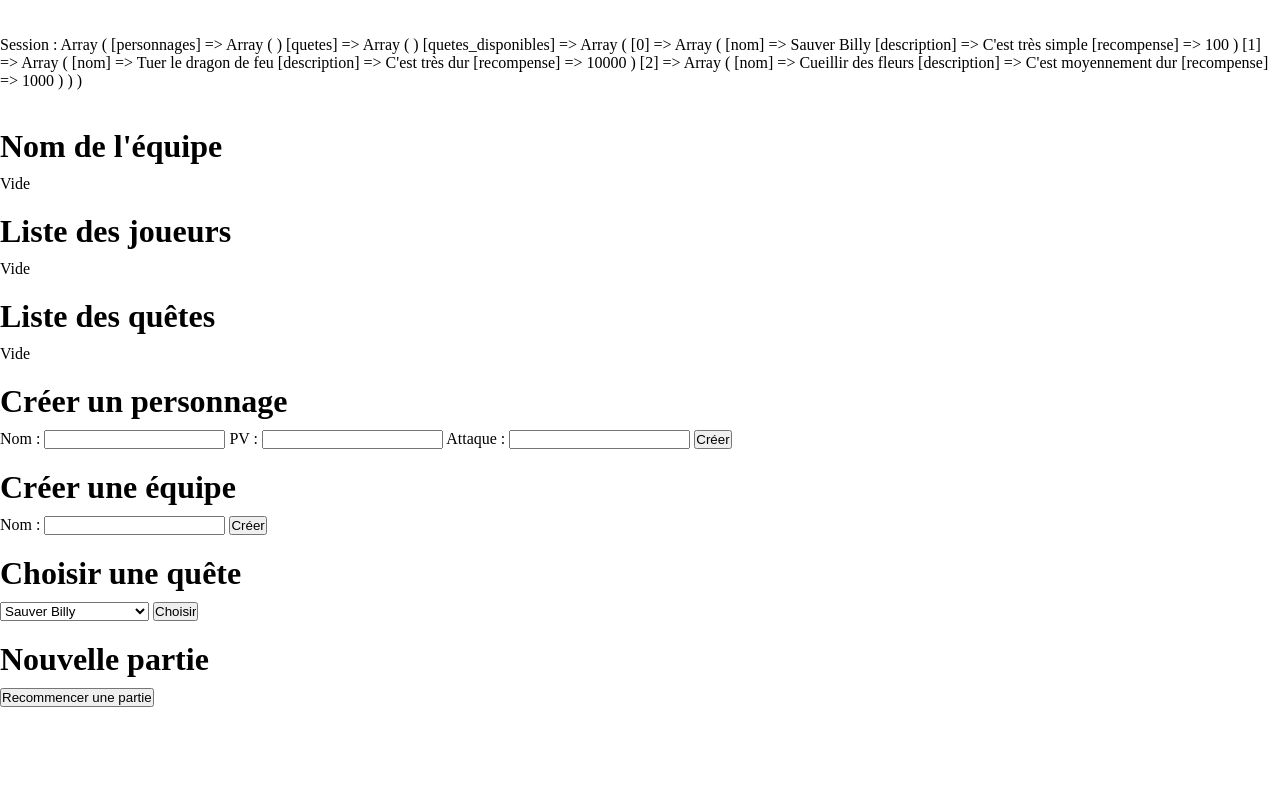
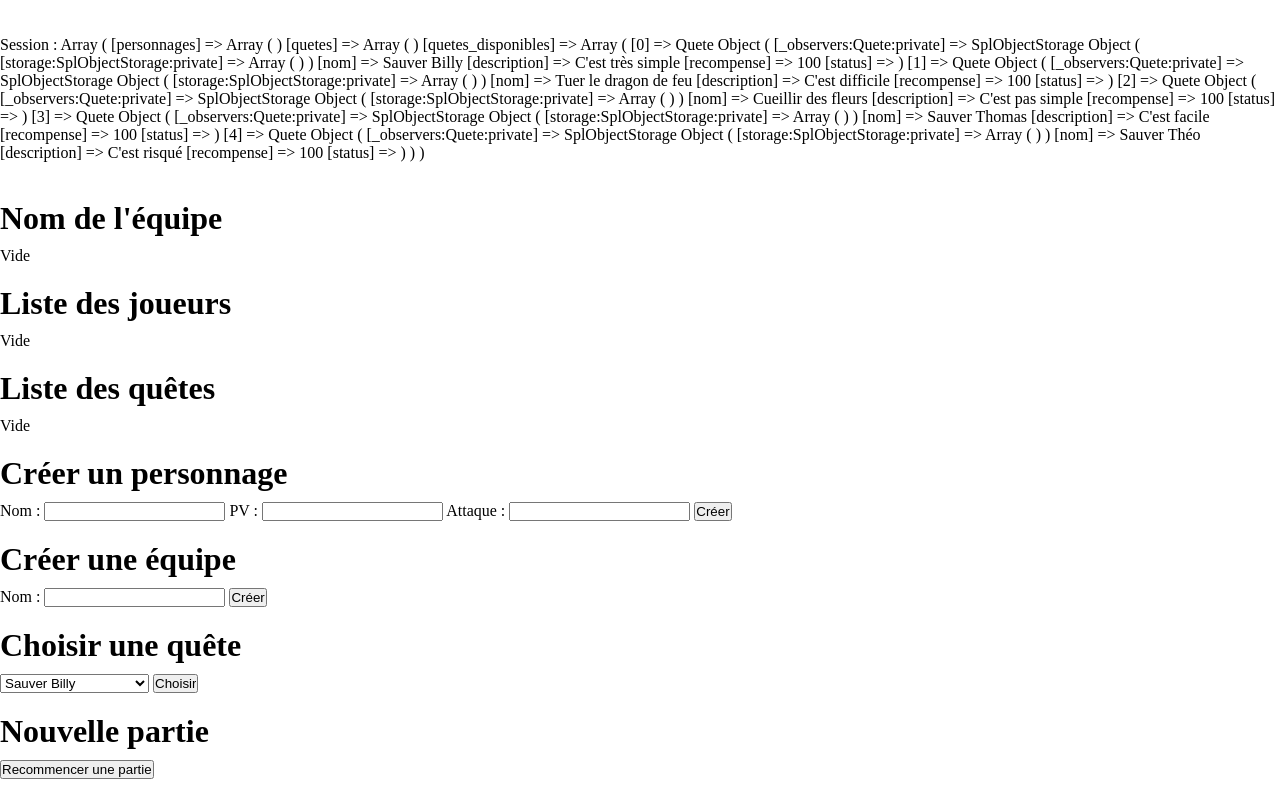
Before and after one commit to Odienne/quete, a PHP site: page / in a window 1280 px wide. Run offline with PHP 8.4, Linux system fonts and the light colour scheme.

Commit message:
add observers quete, change array to object

```diff
--- a/Equipe.php
+++ b/Equipe.php
@@ -23,6 +23,9 @@ class Equipe implements SplObserver
     public function update(SplSubject $subject)
     {
         echo __CLASS__ . ' - ' . $subject->getStatus();
+        if ($subject->getStatus() === 'terminé') {
+            $this->shareXp($subject->getRecompense());
+        }
     }
 
     /**
@@ -69,12 +72,15 @@ class Equipe implements SplObserver
             }
         }
     }
+
     public function shareXp($value)
     {
         for ($this->iteratorPlayers->rewind(); $this->iteratorPlayers->valid(); $this->iteratorPlayers->next()) {
             try {
                 $player = $this->iteratorPlayers->current();
-                $player->setXp($player->getXp() + $value);
+                if ($player->etat->getNom() !== 'mort') {
+                    $player->setXp($player->getXp() + $value);
+                }
             } catch (Exception $exception) {
                 continue;
             }
--- a/index.php
+++ b/index.php
@@ -18,9 +18,11 @@ if (!isset($_SESSION['quetes'])) {
 }
 if (!isset($_SESSION['quetes_disponibles'])) {
     $_SESSION['quetes_disponibles'] = [
-        ["nom" => "Sauver Billy", "description" => "C'est très simple", "recompense" => "100"],
-        ["nom" => "Tuer le dragon de feu", "description" => "C'est très dur", "recompense" => "10000"],
-        ["nom" => "Cueillir des fleurs", "description" => "C'est moyennement dur", "recompense" => "1000"]
+        new Quete("Sauver Billy", "C'est très simple", 100),
+        new Quete("Tuer le dragon de feu", "C'est difficile", 100),
+        new Quete("Cueillir des fleurs", "C'est pas simple", 100),
+        new Quete("Sauver Thomas", "C'est facile", 100),
+        new Quete("Sauver Théo", "C'est risqué", 100),
     ];
 }
 
@@ -80,7 +82,7 @@ if (!empty($_SESSION['quetes'])) {
         ?>
         <p>-<?php echo $quete->nom ?></p>
         <form action="Controller.php" method="post">
-            <input type="hidden" name="action" value="fini_quete">
+            <input type="hidden" name="action" value="finir_quete">
             <input type="hidden" name="reference" value="<?php echo $key ?>">
             <input type="submit" value="Finir la quête">
         </form>
@@ -116,7 +118,7 @@ if (!empty($_SESSION['quetes'])) {
         <select name="quete" required>
             <?php
             foreach ($_SESSION['quetes_disponibles'] as $key => $quest) {
-                echo "<option value='" . $key . "'>" . $quest["nom"] . "</option>";
+                echo "<option value='" . $key . "'>" . $quest->getNom() . "</option>";
             }
             ?>
         </select>
```
Also changed, not shown: Controller.php (+14 -3 lines).
